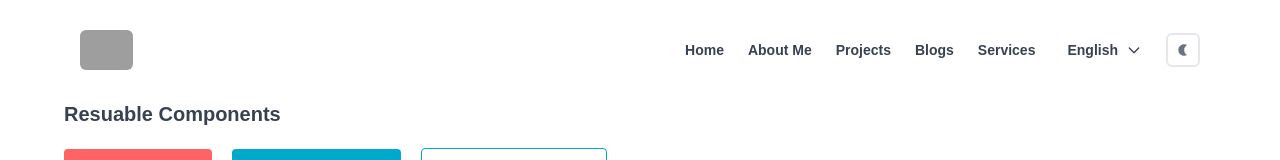
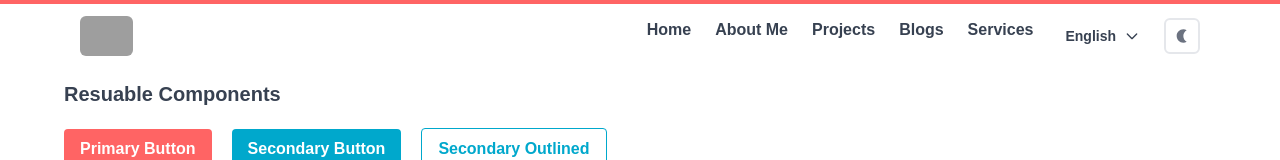
Before and after one commit to Leap-Chanvuthy/personal-portfolio, a React (Vite) app: page /components in a window 1280 px wide. Shown: the top 160 px of the page. Built offline with nearby package versions, Linux system fonts and the light colour scheme; grey boxes are pictures that could not be loaded; some icons are missing; a web font is replaced by a local one.

Commit message:
update layout

```diff
--- a/src/components/ThemeProvider.jsx
+++ b/src/components/ThemeProvider.jsx
@@ -6,7 +6,7 @@ const ThemeProvider = ({children}) => {
 
     return (
         <div className={theme}>
-            <div className="bg-white text-gray-700 dark:text-gray-300 dark:bg-slate-800 min-h-screen">
+            <div className="bg-white text-gray-700 dark:text-gray-300 dark:bg-slate-800 min-h-screen flex flex-col">
                 {children}
             </div>
         </div>
--- a/src/components/layouts/Layout.jsx
+++ b/src/components/layouts/Layout.jsx
@@ -22,23 +22,25 @@
 
 import BackgroundMusic from "../resusable/background-music";
 import BuyMeCoffee from "../resusable/buy-me-coffee";
+import ScrollProgressBar from "../resusable/scroll-progress-bar";
 import Footer from "./Footer";
 import NavBar from "./Navbar";
 
 const Layout = ({ children }) => {
     return (
-        <div className="max-w-6xl mx-auto">
+        <div>
             <header>
                 <NavBar />
             </header>
-            <main className="max-w-6xl mx-auto">
+            <main className="max-w-6xl mx-auto pt-20">
+                <ScrollProgressBar />
                 {children || <div>No content available</div>}
             </main>
-            <div>
+            <div className="max-w-6xl mx-auto">
                 <BackgroundMusic />
                 <BuyMeCoffee />
             </div>
-            <footer className="max-w-5xl mx-auto px-5">
+            <footer className="max-w-6xl mx-auto px-5">
                 <Footer />
             </footer>
         </div>
--- a/src/components/layouts/Navbar.jsx
+++ b/src/components/layouts/Navbar.jsx
@@ -1,112 +1,221 @@
+// import { Link, useLocation } from 'react-router-dom';
+// import { Navbar } from 'flowbite-react';
+// import { useTranslation } from 'react-i18next';
+// import LanguageSelector from '../resusable/language-selector';
+// import { motion } from 'framer-motion';
+// import ToggleTheme from '../resusable/toggle-theme';
+
+// const fadeInUp = {
+//     hidden: { opacity: 0, y: 30 },
+//     visible: { opacity: 1, y: 0 },
+//   };
+
+
+// const NavBar = () => {
+//     const { t, i18n } = useTranslation('navbar');
+//     const path = useLocation().pathname;
+
+
+
+//     const navLinks = [
+//         {
+//             path : "/",
+//             label : `${t('home')}`
+//         },
+//         {
+//             path : "/about",
+//             label : `${t('about')}`
+//         },
+//         {
+//             path : "/projects",
+//             label : `${t('project')}`
+//         },        {
+//             path : "/blogs",
+//             label : `${t('blog')}`
+//         },
+//         {
+//             path : "/services",
+//             label : `${t('service')}`
+//         },
+//         // {
+//         //     path : "/components",
+//         //     label : "Components"
+//         // },
+//     ];
+
+
+//     return (
+//         <div className='max-w-6xl mx-10 py-5 lg:md:mx-auto  sticky top-0 z-0'>
+//             <Navbar fluid rounded>
+//                 <Navbar.Brand as={Link} href="/">
+//                     <Link to="/"><img src="images/Leapchanvuthy.png" className="mr-3 h-10 rounded-md" alt="Flowbite React Logo" /></Link>
+//                 </Navbar.Brand>
+//                 <div className='flex gap-3 items-center'>
+//                     <div className='flex lg:md:hidden'>
+//                         <LanguageSelector/>
+//                     </div>
+//                     <div className='flex lg:md:hidden'>
+//                         <ToggleTheme />
+//                     </div>
+//                     <Navbar.Toggle />
+//                 </div>
+//                 <Navbar.Collapse>
+//                     <div className={`flex flex-col lg:md:flex-row w-full lg:items-center font-bold text-md dark:text-white  gap-6 ${i18n.language == 'km' ? 'font-kh' : '' } `}>
+//                         {navLinks && navLinks.map((navLink , index) => (
+//                             <motion.div
+//                                   variants={fadeInUp}
+//                                   initial="hidden"
+//                                   whileInView="visible"
+//                                   viewport={{ once: true, amount: 0.3 }}
+//                                   transition={{ duration: 0.6 }}
+//                                 >
+//                                 <Navbar.Link key={index} className='rounded-lg' active={path == `${navLink.path}`}>
+//                                     <Link to={`${navLink.path}`}>{navLink.label}</Link>
+//                                 </Navbar.Link>
+//                             </motion.div>
+//                         ))}
+//                         <div className='hidden lg:md:flex'>
+//                             <LanguageSelector />
+//                         </div>
+//                         <div className='hidden lg:md:flex'>
+//                             <ToggleTheme />
+//                         </div>
+//                     </div>
+//                 </Navbar.Collapse>
+//             </Navbar>
+//         </div>
+//     );
+// }
+
+// export default NavBar;
+
+
+
+
+
+import { useState } from 'react';
 import { Link, useLocation } from 'react-router-dom';
-import { Navbar } from 'flowbite-react';
-import { useDispatch, useSelector } from 'react-redux';
-import { toggleTheme } from '../../redux/slices/themeSlice';
-import { MdLightMode, MdNightlight } from 'react-icons/md';
 import { useTranslation } from 'react-i18next';
+import { motion, AnimatePresence } from 'framer-motion';
+import { HiMenu, HiX } from 'react-icons/hi';
 import LanguageSelector from '../resusable/language-selector';
-import { motion } from 'framer-motion';
+import ToggleTheme from '../resusable/toggle-theme';
 
 const fadeInUp = {
   hidden: { opacity: 0, y: 30 },
   visible: { opacity: 1, y: 0 },
 };
 
+const slideIn = {
+  hidden: { x: '100%' },
+  visible: { x: 0 },
+  exit: { x: '100%' },
+};
 
 const NavBar = () => {
   const { t, i18n } = useTranslation('navbar');
   const path = useLocation().pathname;
-    const dispatch = useDispatch();
-    const { theme } = useSelector((state) => state.theme);
-    const toggle = () => {
-        dispatch(toggleTheme());
-    }
-
+  const [menuOpen, setMenuOpen] = useState(false);
 
   const navLinks = [
-        {
-            path : "/",
-            label : `${t('home')}`
-        },
-        {
-            path : "/about",
-            label : `${t('about')}`
-        },
-        {
-            path : "/projects",
-            label : `${t('project')}`
-        },        {
-            path : "/blogs",
-            label : `${t('blog')}`
-        },
-        {
-            path : "/services",
-            label : `${t('service')}`
-        },
-        // {
-        //     path : "/components",
-        //     label : "Components"
-        // },
+    { path: '/', label: t('home') },
+    { path: '/about', label: t('about') },
+    { path: '/projects', label: t('project') },
+    { path: '/blogs', label: t('blog') },
+    { path: '/services', label: t('service') },
   ];
 
+  return (
+    <header className="fixed top-0 left-0 w-full z-50 bg-white dark:bg-slate-800">
+      <div className="max-w-6xl mx-auto px-4 py-4 flex justify-between items-center">
+        <Link to="/">
+          <img
+            src="/images/Leapchanvuthy.png"
+            alt="Logo"
+            className="h-10 rounded-md"
+          />
+        </Link>
 
-    return (
-        <div className='max-w-6xl mx-10 py-5 lg:md:mx-auto  sticky top-0 z-0'>
-            <Navbar fluid rounded>
-                <Navbar.Brand as={Link} href="/">
-                    <Link to="/"><img src="images/Leapchanvuthy.png" className="mr-3 h-10 rounded-md" alt="Flowbite React Logo" /></Link>
-                </Navbar.Brand>
-                <div className='flex gap-3 items-center'>
-                    <div className='flex lg:md:hidden'>
-                        <LanguageSelector/>
-                    </div>
-                    <div className='flex lg:md:hidden'>
-                        {theme == 'dark' ?
-                            <div className="border-2 border-gray-200 p-2 rounded-md cursor-pointer" onClick={toggle}>
-                                <MdLightMode className="text-gray-500" />
-                            </div>
-                            :
-                            <div className="border-2 border-gray-200 p-2 rounded-md cursor-pointer" onClick={toggle}>
-                                <MdNightlight className="text-gray-500" />
-                            </div>
-                        }
-                    </div>
-                    <Navbar.Toggle />
-                </div>
-                <Navbar.Collapse>
-                    <div className={`flex flex-col lg:md:flex-row w-full lg:items-center font-bold text-md dark:text-white  gap-6 ${i18n.language == 'km' ? 'font-kh' : '' } `}>
-                        {navLinks && navLinks.map((navLink , index) => (
+        {/* Desktop nav */}
+        <nav className={`hidden md:flex gap-6 font-bold ${i18n.language === 'km' ? 'font-kh' : ''}`}>
+          {navLinks.map((navLink, index) => (
             <motion.div
+              key={index}
               variants={fadeInUp}
               initial="hidden"
               whileInView="visible"
               viewport={{ once: true, amount: 0.3 }}
               transition={{ duration: 0.6 }}
             >
-                                <Navbar.Link key={index} className='rounded-lg' active={path == `${navLink.path}`}>
-                                    <Link to={`${navLink.path}`}>{navLink.label}</Link>
-                                </Navbar.Link>
+              <Link
+                to={navLink.path}
+                className={`rounded-lg hover:text-primary transition-all duration-200 ${
+                  path === navLink.path ? 'text-secondary' : ''
+                }`}
+              >
+                {navLink.label}
+              </Link>
             </motion.div>
           ))}
-                        <div className='hidden lg:md:flex'>
+
           <LanguageSelector />
-                        </div>
-                        <div className='hidden lg:md:flex'>
-                            {theme == 'dark' ?
-                                <div className="border-2 border-gray-200 p-2 rounded-md cursor-pointer" onClick={toggle}>
-                                    <MdLightMode className="text-gray-500" />
-                                </div>
-                                :
-                                <div className="border-2 border-gray-200 p-2 rounded-md cursor-pointer" onClick={toggle}>
-                                    <MdNightlight className="text-gray-500" />
-                                </div>
-                            }
+          <ToggleTheme />
+        </nav>
+
+        {/* Mobile hamburger */}
+        <div className="md:hidden flex items-center gap-2">
+          <LanguageSelector />
+          <ToggleTheme />
+          <button onClick={() => setMenuOpen(true)} aria-label="Open Menu">
+            <HiMenu size={28} />
+          </button>
         </div>
       </div>
-                </Navbar.Collapse>
-            </Navbar>
+
+      {/* Mobile Slide Menu */}
+      <AnimatePresence>
+        {menuOpen && (
+          <motion.div
+            className="fixed inset-0 z-50 bg-black bg-opacity-50"
+            initial="hidden"
+            animate="visible"
+            exit="exit"
+          >
+            <motion.div
+              className="absolute top-0 right-0 w-3/4 sm:w-1/2 h-full bg-white dark:bg-slate-800 p-6 flex flex-col gap-6"
+              variants={slideIn}
+              initial="hidden"
+              animate="visible"
+              exit="exit"
+              transition={{ type: 'tween', duration: 0.3 }}
+            >
+              <div className="flex justify-between items-center mb-4">
+                <h2 className="text-xl font-semibold">Menu</h2>
+                <button onClick={() => setMenuOpen(false)} aria-label="Close Menu">
+                  <HiX size={26} />
+                </button>
               </div>
+
+              <div className={`flex flex-col gap-4 font-bold ${i18n.language === 'km' ? 'font-kh' : ''}`}>
+                {navLinks.map((navLink, index) => (
+                  <Link
+                    key={index}
+                    to={navLink.path}
+                    onClick={() => setMenuOpen(false)}
+                    className={`rounded-lg hover:primary ${
+                      path === navLink.path ? 'text-secondary' : ''
+                    }`}
+                  >
+                    {navLink.label}
+                  </Link>
+                ))}
+              </div>
+            </motion.div>
+          </motion.div>
+        )}
+      </AnimatePresence>
+    </header>
   );
-}
+};
 
 export default NavBar;
--- /dev/null
+++ b/src/components/resusable/scroll-progress-bar.jsx
@@ -0,0 +1,18 @@
+import { motion, useScroll } from "framer-motion";
+
+const ScrollProgressBar = () => {
+  const { scrollYProgress } = useScroll();
+
+  return (
+    <motion.div
+      className="fixed top-0 left-0 h-1 bg-primary z-50"
+      style={{
+        width: "100%",
+        scaleX: scrollYProgress,
+        transformOrigin: "0%",
+      }}
+    />
+  );
+};
+
+export default ScrollProgressBar;
--- /dev/null
+++ b/src/components/resusable/toggle-theme.jsx
@@ -0,0 +1,29 @@
+import { useDispatch, useSelector } from 'react-redux';
+import { toggleTheme } from '../../redux/slices/themeSlice';
+import { MdLightMode, MdNightlight } from 'react-icons/md';
+
+const ToggleTheme = () => {
+
+    const dispatch = useDispatch();
+    const { theme } = useSelector((state) => state.theme);
+    const toggle = () => {
+        dispatch(toggleTheme());
+    }
+
+    return (
+        <div>
+            {theme == 'dark' ?
+                <div className="border-2 border-gray-200 p-2 rounded-md cursor-pointer" onClick={toggle}>
+                    <MdLightMode className="text-gray-500" />
+                </div>
+                :
+                <div className="border-2 border-gray-200 p-2 rounded-md cursor-pointer" onClick={toggle}>
+                    <MdNightlight className="text-gray-500" />
+                </div>
+            }
+        </div>
+    )
+}
+
+
+export default ToggleTheme;
--- a/src/pages/home/_components/hero.jsx
+++ b/src/pages/home/_components/hero.jsx
@@ -8,7 +8,7 @@ const Hero = () => {
     const { t, i18n } = useTranslation('home');
 
     return (
-        <div className={`flex flex-col-reverse md:flex-row mx-10 lg:md:mx-auto justify-between items-center gap-10 ${i18n.language == "km" ? "font-kh" : ""}`}>
+        <div className={`flex flex-col md:flex-row mx-10 lg:md:mx-auto justify-between items-center gap-10 ${i18n.language == "km" ? "font-kh" : ""}`}>
             <div>
             <h1 className={`text-4xl lg:md:text-5xl font-bold mb-10 leading-snug sm:leading-tight`}>
   {t('hero.title')}
```
Also changed, not shown: src/pages/home/page.jsx (+0 -28 lines). Lines whose indentation alone changed are shown as unchanged.
